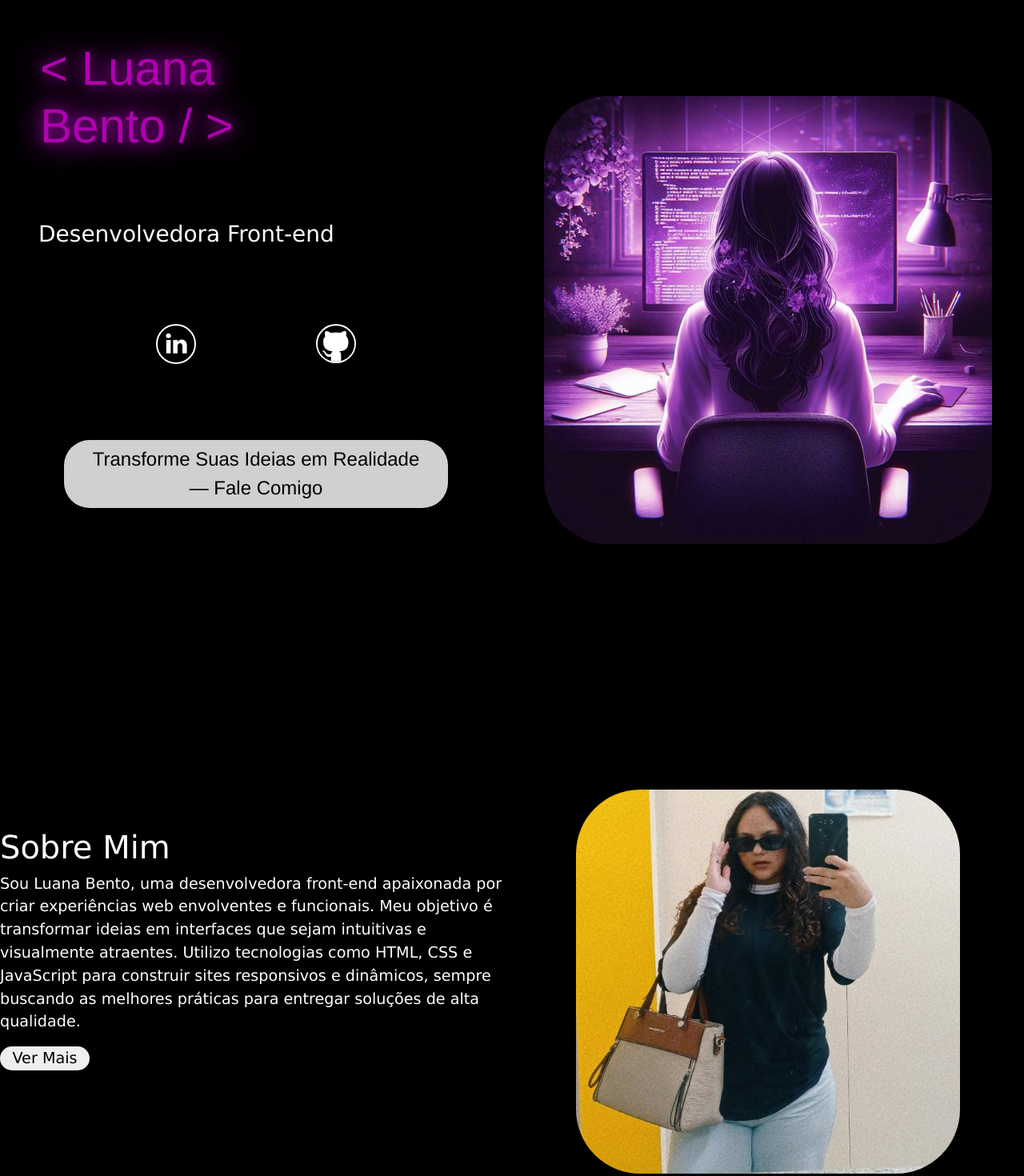
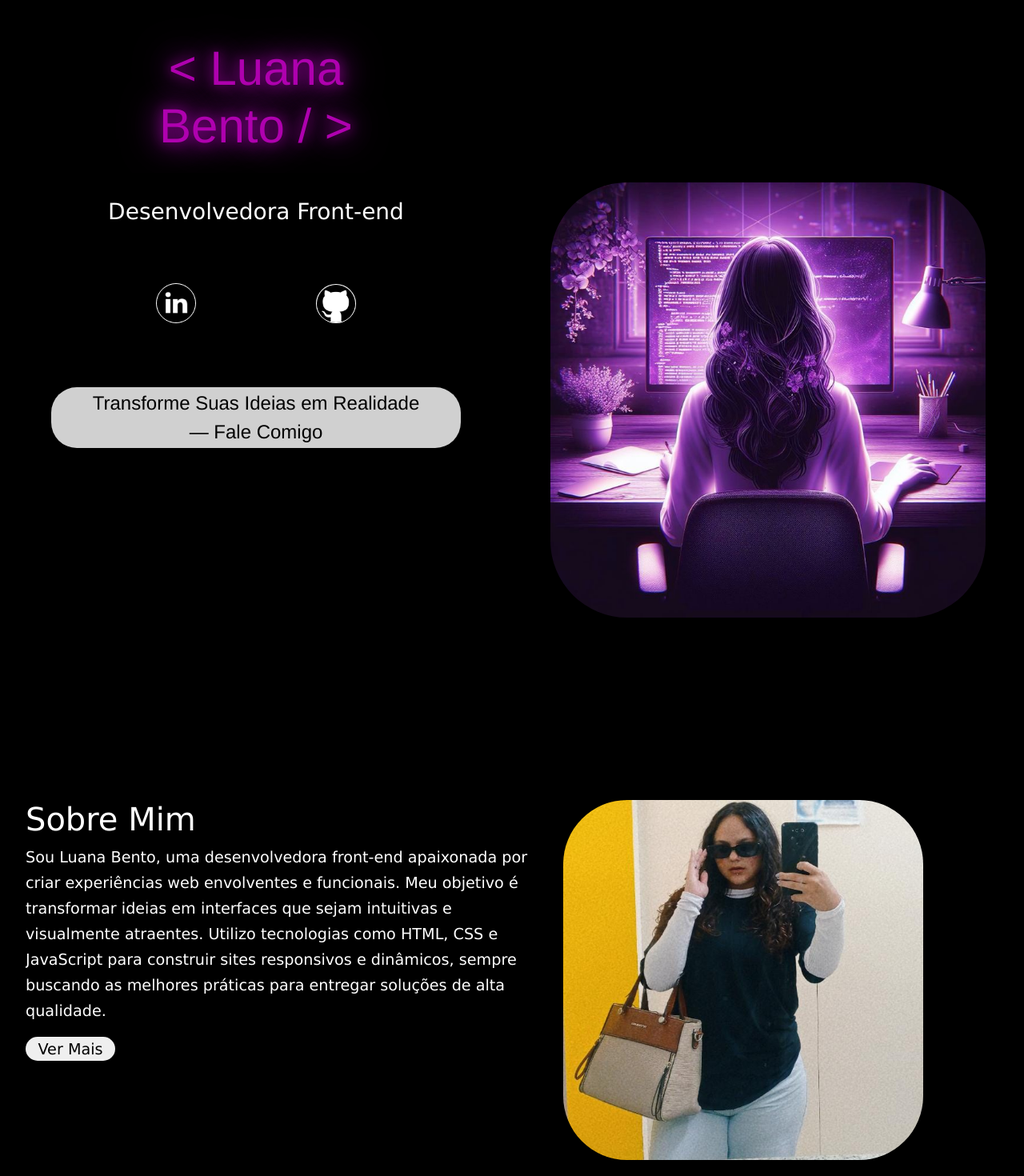
Before and after one commit to LuaPixel/Portifolio-react, a React (Create React App) app in the folder my-app/: page / in a window 1280 px wide. Shown: the part 80-1550 px from the top of the page at 80% size. Built offline with nearby package versions, Linux system fonts and the light colour scheme.

Commit message:
Ajustando responsividade

```diff
--- a/my-app/package.json
+++ b/my-app/package.json
@@ -6,6 +6,7 @@
     "@testing-library/jest-dom": "^5.17.0",
     "@testing-library/react": "^13.4.0",
     "@testing-library/user-event": "^13.5.0",
+    "bootstrap": "^5.3.3",
     "react": "^18.3.1",
     "react-dom": "^18.3.1",
     "react-scripts": "5.0.1",
--- a/my-app/public/index.html
+++ b/my-app/public/index.html
@@ -24,7 +24,7 @@
       work correctly both with client-side routing and a non-root public URL.
       Learn how to configure a non-root public URL by running `npm run build`.
     -->
-    <link href="https://cdn.jsdelivr.net/npm/bootstrap@5.3.3/dist/css/bootstrap.min.css" rel="stylesheet" >
+    <link href="https://cdn.jsdelivr.net/npm/bootstrap@5.3.3/dist/css/bootstrap.min.css" rel="stylesheet">
     <title>React App</title>
   </head>
   <body>
--- a/my-app/src/Main.js
+++ b/my-app/src/Main.js
@@ -12,10 +12,10 @@ export default function Main(){
     };
     return(
     <main className="d-flex bg-black w-100 min-vh-100 mx-auto">
-        <div className=" luana d-flex flex-column gap-3 text-white col-sm-12 col-md-12 col-lg-6">
-            <h1 className="code mb-3"> &lt; Luana<br />Bento / &gt;</h1>
+        <div className=" luana d-flex flex-column gap-3 text-white col-sm-12 col-md-12 ">
+            <h1 className="code mb-3 text-sm-center"> &lt; Luana<br />Bento / &gt;</h1>
 
-            <h3 className="desen mb-4">Desenvolvedora Front-end</h3>
+            <h3 className="desen mb-4 text-sm-center">Desenvolvedora Front-end</h3>
 
             <div className="icons d-flex flex-row justify-content-center mb-4 ">
                 <a href="https://br.linkedin.com/?src=go-pa&trk=sem-ga_campid.12619604099_asid.149519181115_crid.657343811713_kw.linkedin_d.c_tid.kwd-148086543_n.g_mt.e_geo.9197208&mcid=6821526239111716925&cid=&gad_source=1&gclid=Cj0KCQjwpP63BhDYARIsAOQkATaYA5fxlh1EL69Lz_zKLFktA7pns66F95I68LJ59vcpn0CTtexRsikaAj_nEALw_wcB&gclsrc=aw.ds&original_referer=https%3A%2F%2Fwww.google.com%2F" target="_blank" rel="noopener noreferrer"  className="hreff d-flex">
@@ -39,8 +39,8 @@ export default function Main(){
 
         </div>
 
-        <div className="ilusImg d-flex">
-            <img src={ilus} className="ilus img-fluid" alt="foto com hover"/>
+        <div className="ilusImg col-md-12 col-sm-12 col-lg-6 d-flex" >
+            <img src={ilus} className="ilus img-fluid d-flex" alt="foto com hover"/>
         </div>
 
 
--- a/my-app/src/Projetos.js
+++ b/my-app/src/Projetos.js
@@ -8,9 +8,9 @@ export default function Projetos(){
 
 
 
-            <div className=" cards ">
+            <div className="cards">
 
-                <div className="col-lg-4 col-md-12 d-flex card flex-column">
+                <div className="col-lg-4 col-md-6 d-flex card">
                     <div className="card-body">
                         <img src={uber} className="cardImg  d-flex" alt="Header uber"/>
                         <h5 className="card-title">Cabeçalho da Uber</h5>
@@ -21,9 +21,11 @@ export default function Projetos(){
 
 
 
-                <div className="col-lg-4  d-flex card ">
+                <div className="col-lg-4 col-md-6 d-flex card">
                     <div className="card-body ">
+
                         <img src={tail} className="cardImg d-flex" alt="Projeto tailwind" />
+
                         <h5 className="card-title">Tela de Login</h5>
                         <p>Neste projeto, desenvolvi uma tela de login utilizando Tailwind CSS, uma biblioteca de CSS que permite um design responsivo e estiloso de forma eficiente. O foco principal foi criar uma interface amigável e intuitiva para os usuários, garantindo que o processo de login fosse simples e direto.</p>
                         <a href="https://raw.githubusercontent.com/LuaPixel/Portif-lio-react/refs/heads/master/src/asstes/tail.png" className="btn verImagem" target="_blank" rel="noopener noreferrer">Ver Imagem</a>
--- a/my-app/src/Sobre.js
+++ b/my-app/src/Sobre.js
@@ -8,8 +8,8 @@ export default function Sobre(){
 
         <main className="d-flex flex-column bg-black text-white Sobre">
 
-        <div className="d-flex">
-            <div className="col-6 sobre">
+        <div className="d-flex sobreLua">
+            <div className="col-md-12 col-lg-6 sobre">
                 <h1>Sobre Mim</h1>
                 <p>
                 Sou Luana Bento, uma desenvolvedora front-end apaixonada por criar experiências web envolventes e funcionais. Meu objetivo é transformar ideias em interfaces que sejam intuitivas e visualmente atraentes. Utilizo tecnologias como HTML, CSS e JavaScript para construir sites responsivos e dinâmicos, sempre buscando as melhores práticas para entregar soluções de alta qualidade.
@@ -26,7 +26,7 @@ export default function Sobre(){
                 )}
             </div>
 
-            <img src={Lua} className="lua d-flex flex-column" alt="minha foto"/>
+            <img src={Lua} className="lua d-flex" alt="minha foto"/>
 
         </div>
 
--- a/my-app/src/Style.css
+++ b/my-app/src/Style.css
@@ -12,9 +12,10 @@
     margin-top: 5rem;
     font-family: 'Franklin Gothic Medium', 'Arial Narrow', Arial, sans-serif;
     overflow-x: hidden; /* Remove rolagem horizontal somente neste container */
-    width: 60%;
+    width: 50%;
     cursor: context-menu;
     margin-bottom: 20rem;
+    height: 70vh;
 }
 
 
@@ -26,8 +27,6 @@
     margin: 0 auto;
     padding: 50px;
     font-size: 60px;
-
-
 }
 
 .desen{
@@ -50,9 +49,8 @@
 
 .linke, .git{
     border-radius: 90%;
-    max-width: 50px;
-    width: 100%;
-    border: 2px solid white;
+    width: 50px;
+    border: 1px solid white;
 
 }
 
@@ -77,9 +75,10 @@
     transition: duration 1.5s;
     background-color: #d0d0d0 ;
     font-family: 'Franklin Gothic Medium', 'Arial Narrow', Arial, sans-serif, Courier, monospace;
-    height: 85px;
+    height: 95px;
     font-size: x-large;
-    width: 90%;
+    width: 80%;
+    overflow: hidden;
 
 
 }
@@ -97,14 +96,18 @@
 
 
 .lua{
-    margin:  0 auto;
     border-radius: 5rem;
-    margin-top: 2rem;
+
+    height: 450px;
 }
 
 
+
+
 .sobre{
-    margin-top: 5rem;
+    line-height: 2rem;
+    margin-right: 2rem;
+    margin-left: 2rem;
     font-size: larger;
     font-family: 'Lucida Sans', 'Lucida Sans Regular', 'Lucida Grande', 'Lucida Sans Unicode', Geneva, Verdana, sans-serif;
 
@@ -116,13 +119,19 @@
 }
 
 
+
 .ilusImg{
+    justify-content: center;
+    align-items: center;
+    height: 1000px;
     margin-top: 5rem;
-    height: 800px;
+
 }
 
 .ilus{
-    border-radius: 5rem;
+    border-radius: 6rem;
+    max-width: 85%;
+    height: auto;
     transition: transform 1s ease;
 }
 
@@ -135,6 +144,7 @@
     height: 30px;
     border-radius:2rem ;
     margin-bottom: 1rem;
+    overflow-y: hidden;
 }
 
 .x:hover{
@@ -150,23 +160,18 @@
 }
 
 .cardImg{
-    width: 25rem;
+    max-width: 100%;
 
 }
 
 .card{
-
     transition: transform 1s ease;
     background-color:  rgb(0, 0, 0);
     border:2px solid white;
     color: #fff;
-
     height: 35rem;
 
 }
-
-
-
 
 
 .card:hover{
@@ -176,6 +181,7 @@
 .verImagem{
     color: rgb(255, 255, 255); /* Cor ao passar o mouse */
     text-shadow: 0 0 35px rgb(135, 11, 154), 0 0 50px purple, 0 0 15px purple; /* Efeito neon */
+    border: 2px solid white;
 }
 
 .verImagem:hover{
@@ -183,11 +189,13 @@
 }
 
 .cards{
-
+    display: flex;
+    flex-wrap: wrap;
+    justify-content: center;
+    margin: 0 auto;
+    border: 5px solid white;
     height: 90rem;
-
-
-
+    gap: 5rem;
 }
 
 .card-body{
@@ -197,13 +205,13 @@
 
 
 
-@media (min-width: 300px) and (max-width: 768px ){
+@media (min-width: 300px) and (max-width: 991px ){
     .luana{
         width: 100%;
         margin: 0;
         padding: 0;
         flex-direction: column;
-        margin-bottom: 5rem;
+        margin-bottom: 3rem;
         align-items: center;
         justify-content: center;
     }
@@ -215,23 +223,25 @@
     }
 
     .ilusImg{
+        justify-content: center;
         align-items: center;
-        margin: 0;
         width: 100%;
-        height: 500px;
+        height: 800px;
     }
 
     .ilus{
-        margin-top: 2rem;
-        overflow-y: hidden;
-        max-width: 400px;
+
+        width: 80%;
         flex-direction: column;
+        height: auto;
     }
 
     .lua{
+        margin: 0 auto;
         align-items: center;
         justify-content: center;
-        max-width: 30rem;
+        max-width: 70%;
+        margin-top: 3rem;
     }
 
 
@@ -265,7 +275,6 @@
     .card{
         display: flex;
         margin-top: 3rem;
-
         width: 30rem;
         justify-content: center;
         align-items: center;
@@ -273,37 +282,41 @@
 
 
     .sobre{
-        width: 100%;
+        justify-content: center;
+        align-items: center;
+        margin-right: 2rem;
+        margin-left: 2rem;
+        margin-top: 5rem;
         font-size: larger;
         font-family: 'Lucida Sans', 'Lucida Sans Regular', 'Lucida Grande', 'Lucida Sans Unicode', Geneva, Verdana, sans-serif;
     }
 }
 
 
-@media (min-width: 769px) and (max-width: 1600px ){
-    .work{
-        max-width: 30rem;
-    }
-    .luana{
-        width: 50% ;
-    }
-    .ilus{
-        width: 35rem;
-        justify-content: center;
+
+
+@media (min-width: 1600px){
+    .sobreLua{
+
+        width: 80%;
+        justify-content: space-between;
         align-items: center;
-        display: flex;
-    }
-    .ilusImg{
-        width: 55rem;
-        align-items: center;
-        justify-content: center;
-    }
-    .desen{
-        margin-left: 3rem;
+        margin: 0 auto;
     }
 
-    .lua{
-        width: 30rem;
+    .desen{
+        font-size: 2rem;
     }
 
+    .icons{
+        overflow-y: hidden;
+    }
+
+    .linke , .git{
+        width: 70px;
+    }
+
+    .code{
+        font-size: 5rem;
+    }
 }
```
Also changed, not shown: my-app/public/manifest.json, 1 other file (tests, documents, lock files or other folders).
